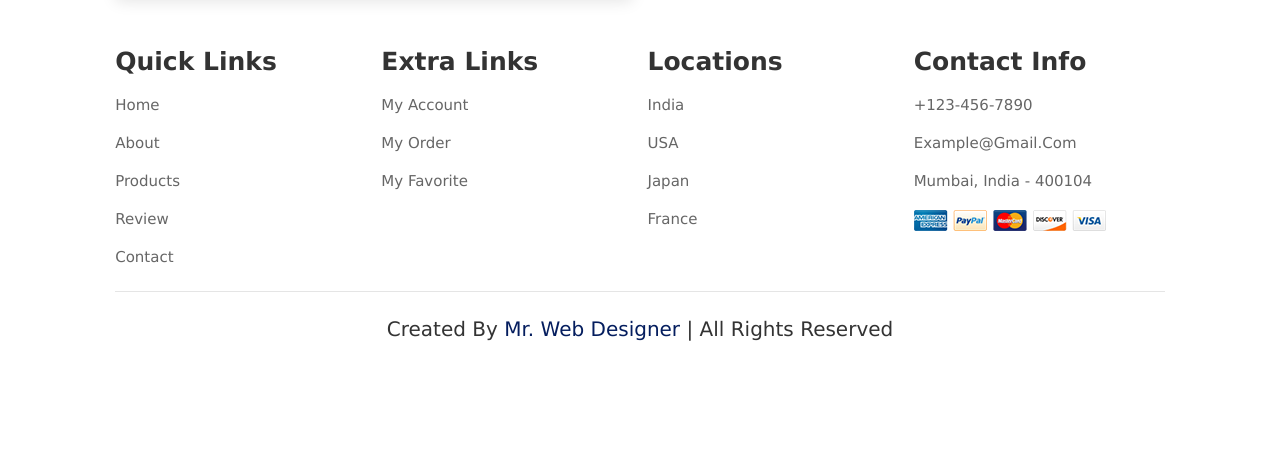
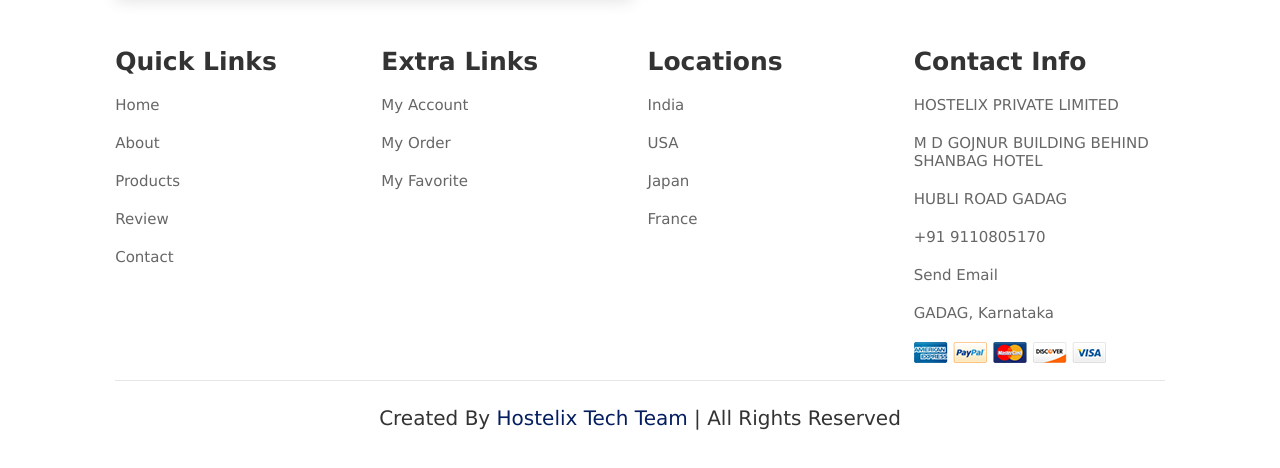
Before and after one commit to Hostelix1/hostelix.in, a plain HTML site: page index.html in a window 1280 px wide. Shown: the part 2965-3433 px from the top of the page. Drawn offline with nearby package versions, Linux system fonts and the light colour scheme.

Commit message:
Update index.html

```diff
--- a/index.html
+++ b/index.html
@@ -309,15 +309,18 @@
 
         <div class="box">
           <h3>contact info</h3>
-          <a href="#">+123-456-7890</a>
-          <a href="#">example@gmail.com</a>
-          <a href="#">mumbai, india - 400104</a>
+          <a>HOSTELIX PRIVATE LIMITED </a>
+          <a>M D GOJNUR BUILDING BEHIND SHANBAG HOTEL </a>
+            <a>HUBLI ROAD GADAG</a>
+          <a href="tel:91 9110805170">+91 9110805170</a>
+          <a href = "mailto: hostelix.m@gmail.com">Send Email</a>
+          <a href="#">GADAG, Karnataka</a>
           <img src="images/payment.png" alt="" />
         </div>
       </div>
 
       <div class="credit">
-        created by <span> mr. web designer </span> | all rights reserved
+        created by <span> Hostelix Tech Team </span> | all rights reserved
       </div>
     </section>
 
```
